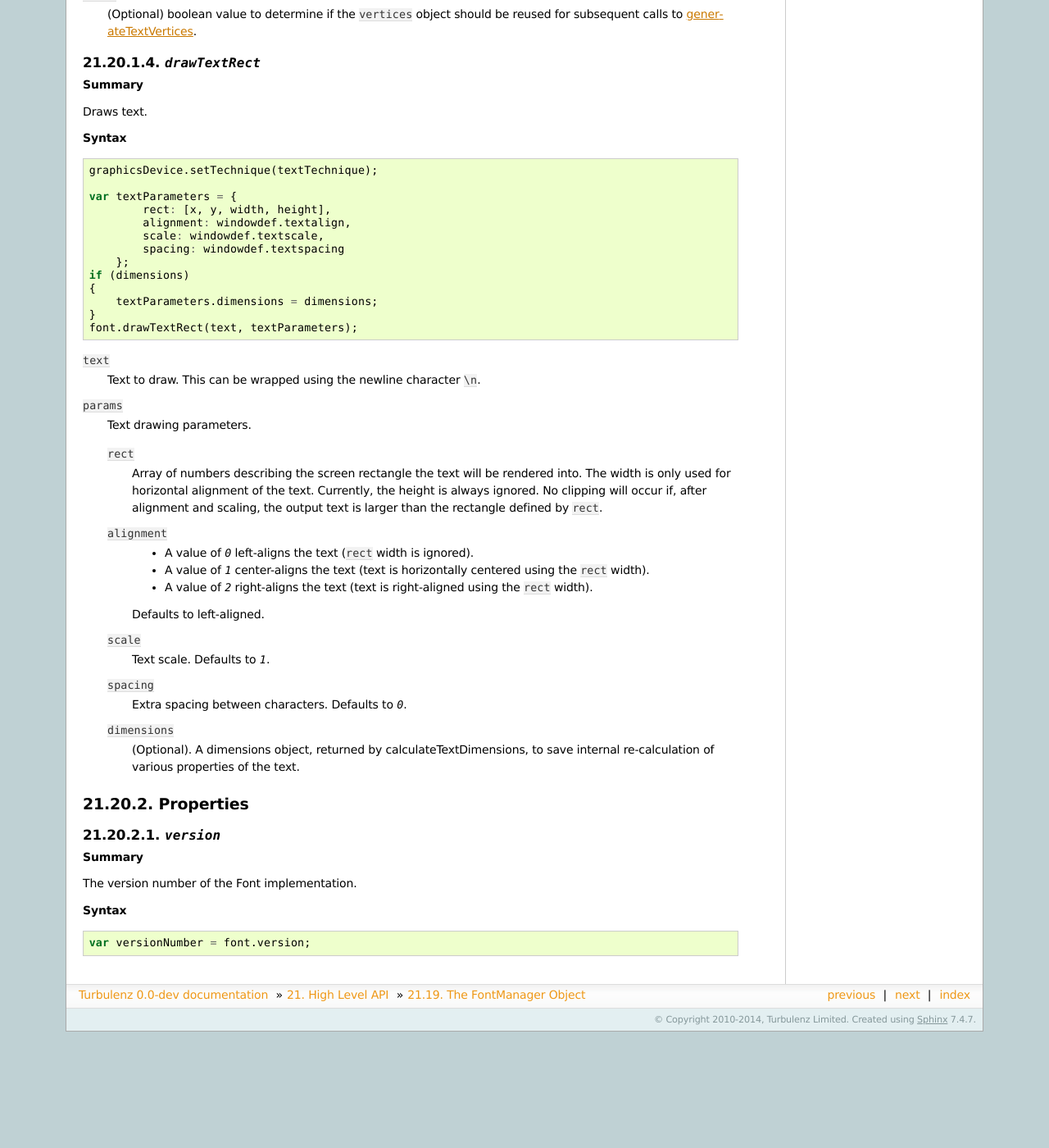
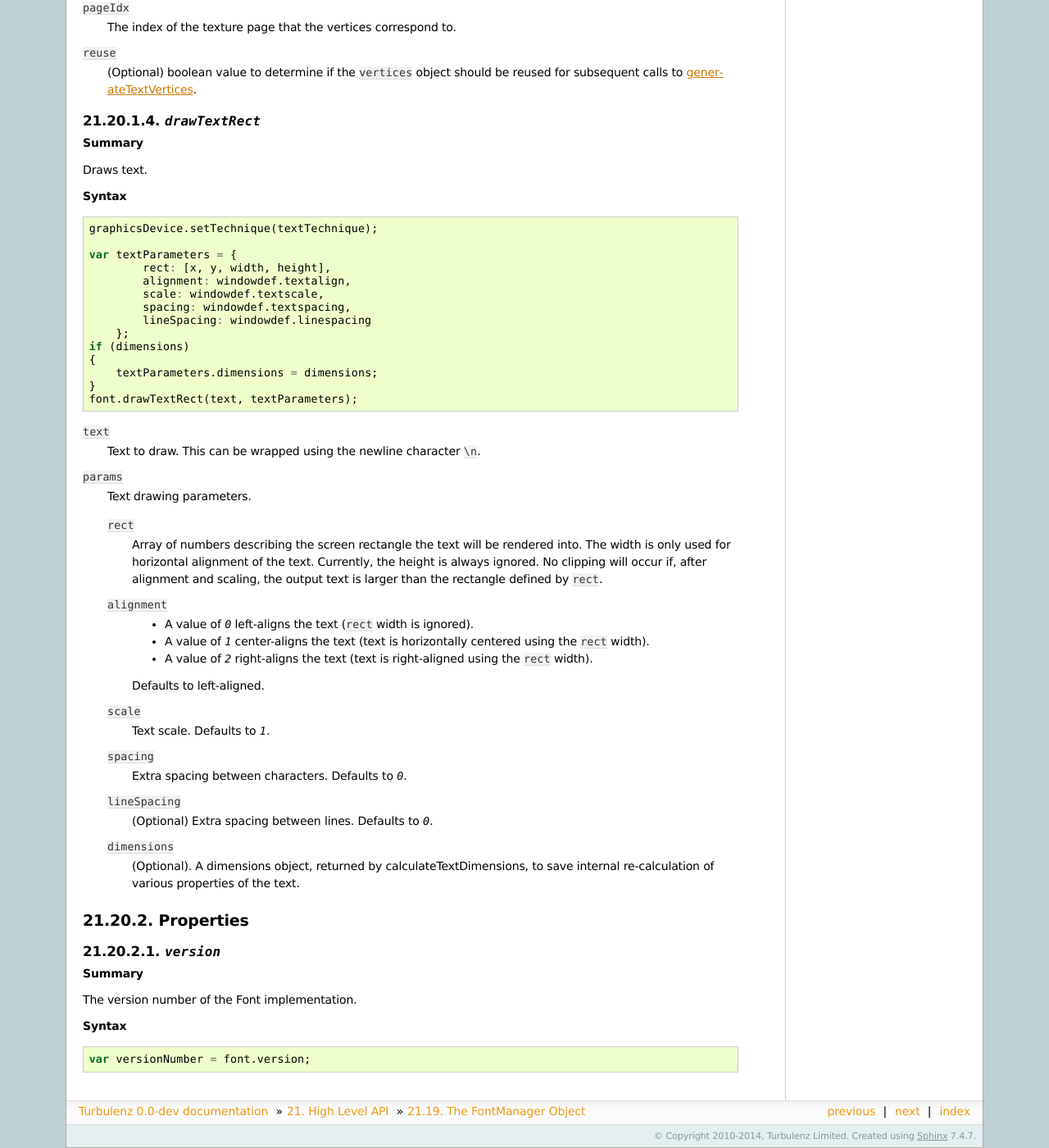
Before and after one commit to turbulenz/turbulenz_engine, a Sphinx documentation site: the page built from docs/source/jslibrary_api/fontmanager_api.rst, in a window 1280 px wide and 1400 px high, scrolled down 7097 px. Shown: the whole window at 82% size. Built offline with Sphinx 7.4.7, drawn with Linux system fonts in a browser that asks for light colours; before the commit the page ends 8355 px from its top, so only the background shows below that; some of the changed text lies outside the part shown.

Commit message:
tslib: Added support for line spacing in FontManager

```diff
--- a/docs/source/jslibrary_api/fontmanager_api.rst
+++ b/docs/source/jslibrary_api/fontmanager_api.rst
@@ -362,7 +362,8 @@
 
 **Syntax** ::
 
-    var dimensions = font.calculateTextDimensions(text, scale, spacing, dimensions);
+    var dimensions = font.calculateTextDimensions(text, scale, spacing,
+                                                  lineSpacing, dimensions);
     var width = dimensions.width;
     var height = dimensions.height;
     var linesWidth = dimensions.linesWidth;
@@ -377,6 +378,9 @@
 
 ``spacing``
     Extra spacing between characters (in pixels).
+
+``lineSpacing``
+    (Optional) extra spacing between lines (in pixels).
 
 ``dimensions``
     (Optional) A dimensions object to overwrite, so avoid creation of
@@ -544,7 +548,8 @@
             rect: [x, y, width, height],
             alignment: windowdef.textalign,
             scale: windowdef.textscale,
-            spacing: windowdef.textspacing
+            spacing: windowdef.textspacing,
+            lineSpacing: windowdef.linespacing
         };
     if (dimensions)
     {
@@ -578,6 +583,9 @@
     ``spacing``
         Extra spacing between characters. Defaults to `0`.
 
+    ``lineSpacing``
+        (Optional) Extra spacing between lines. Defaults to `0`.
+
     ``dimensions``
         (Optional).  A dimensions object, returned by
         calculateTextDimensions, to save internal re-calculation of
```
Also changed, not shown: 1 other file.
